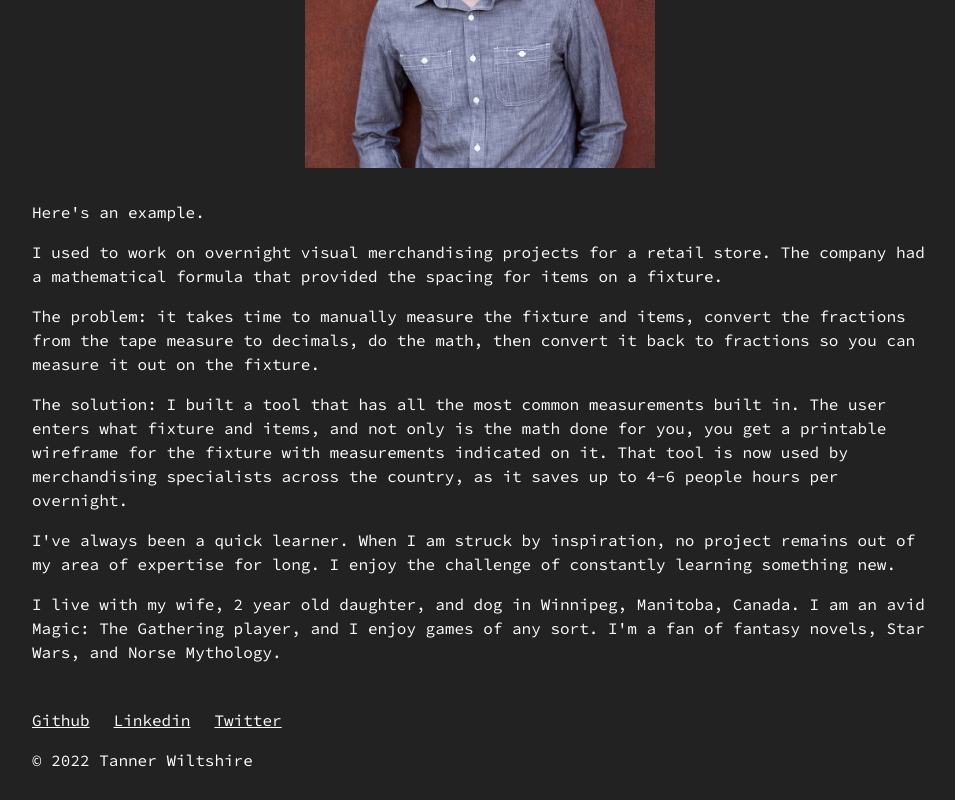
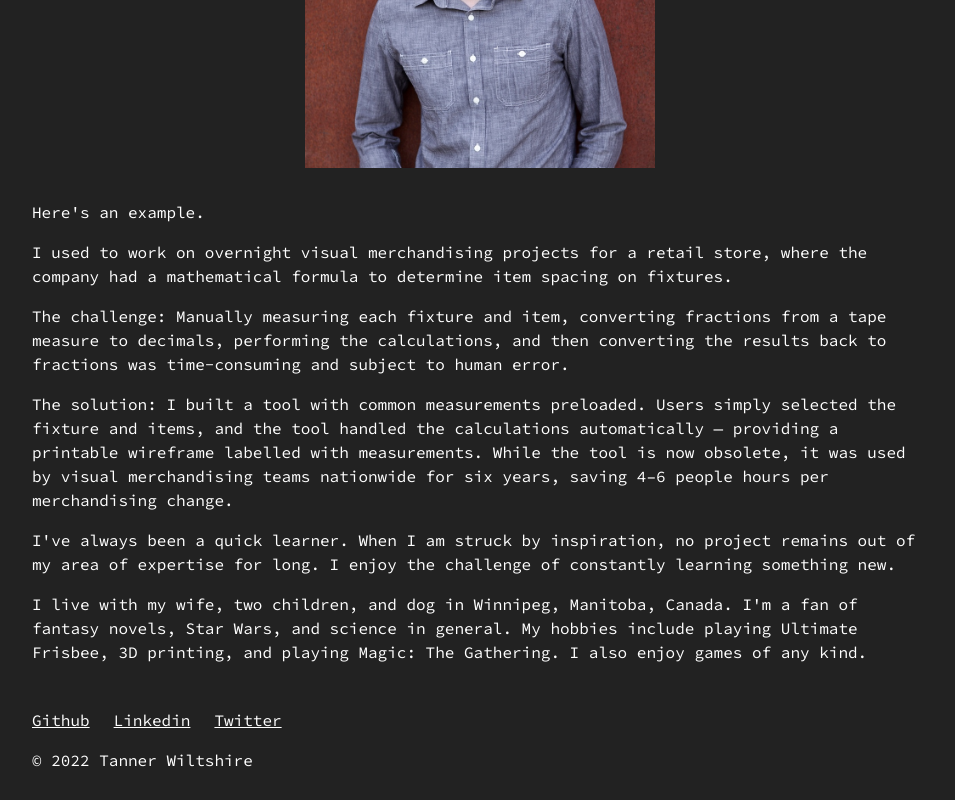
Before and after one commit to Taouen/next-site, a Next.js app: page /about in a window 1280 px wide. Shown: the part 326-1126 px from the top of the page, without its empty margins (160-1115 px from the left). Built offline with nearby package versions, Linux system fonts and the light colour scheme.

Commit message:
Update for 2025, edit wording on About page

```diff
--- a/pages/about.js
+++ b/pages/about.js
@@ -24,22 +24,22 @@ function About() {
         <p>Here's an example.</p>
         <p>
           I used to work on overnight visual merchandising projects for a retail
-          store. The company had a mathematical formula that provided the
-          spacing for items on a fixture.
+          store, where the company had a mathematical formula to determine item
+          spacing on fixtures.
         </p>
         <p>
-          The problem: it takes time to manually measure the fixture and items,
-          convert the fractions from the tape measure to decimals, do the math,
-          then convert it back to fractions so you can measure it out on the
-          fixture.
+          The challenge: Manually measuring each fixture and item, converting
+          fractions from a tape measure to decimals, performing the
+          calculations, and then converting the results back to fractions was
+          time-consuming and subject to human error.
         </p>
         <p>
-          The solution: I built a tool that has all the most common measurements
-          built in. The user enters what fixture and items, and not only is the
-          math done for you, you get a printable wireframe for the fixture with
-          measurements indicated on it. That tool is now used by merchandising
-          specialists across the country, as it saves up to 4-6 people hours per
-          overnight.
+          The solution: I built a tool with common measurements preloaded. Users
+          simply selected the fixture and items, and the tool handled the
+          calculations automatically — providing a printable wireframe labelled
+          with measurements. While the tool is now obsolete, it was used by
+          visual merchandising teams nationwide for six years, saving 4–6 people
+          hours per merchandising change.
         </p>
 
         <p>
@@ -49,10 +49,10 @@ function About() {
         </p>
 
         <p>
-          I live with my wife, 2 year old daughter, and dog in Winnipeg,
-          Manitoba, Canada. I am an avid Magic: The Gathering player, and I
-          enjoy games of any sort. I'm a fan of fantasy novels, Star Wars, and
-          Norse Mythology.
+          I live with my wife, two children, and dog in Winnipeg, Manitoba,
+          Canada. I'm a fan of fantasy novels, Star Wars, and science in
+          general. My hobbies include playing Ultimate Frisbee, 3D printing, and
+          playing Magic: The Gathering. I also enjoy games of any kind.
         </p>
       </Layout>
     </>
--- a/projectInfo.js
+++ b/projectInfo.js
@@ -4,7 +4,7 @@ const projects = [
     url: 'https://chatwithai.tannerwiltshire.com',
     github: 'https://github.com/Taouen/shopify-frontend-assessment',
     title: 'AI Chat',
-    active: true,
+    active: false, // Need to update project with new Open AI API
   },
   {
     desc: 'Website for a fantasy pool for the show Survivor. Built using Next.js, Tailwind CSS, and Sanity CMS.',
```
Also changed, not shown: pages/index.js (+3 -4 lines), 1 other file (tests, documents, lock files or other folders).
